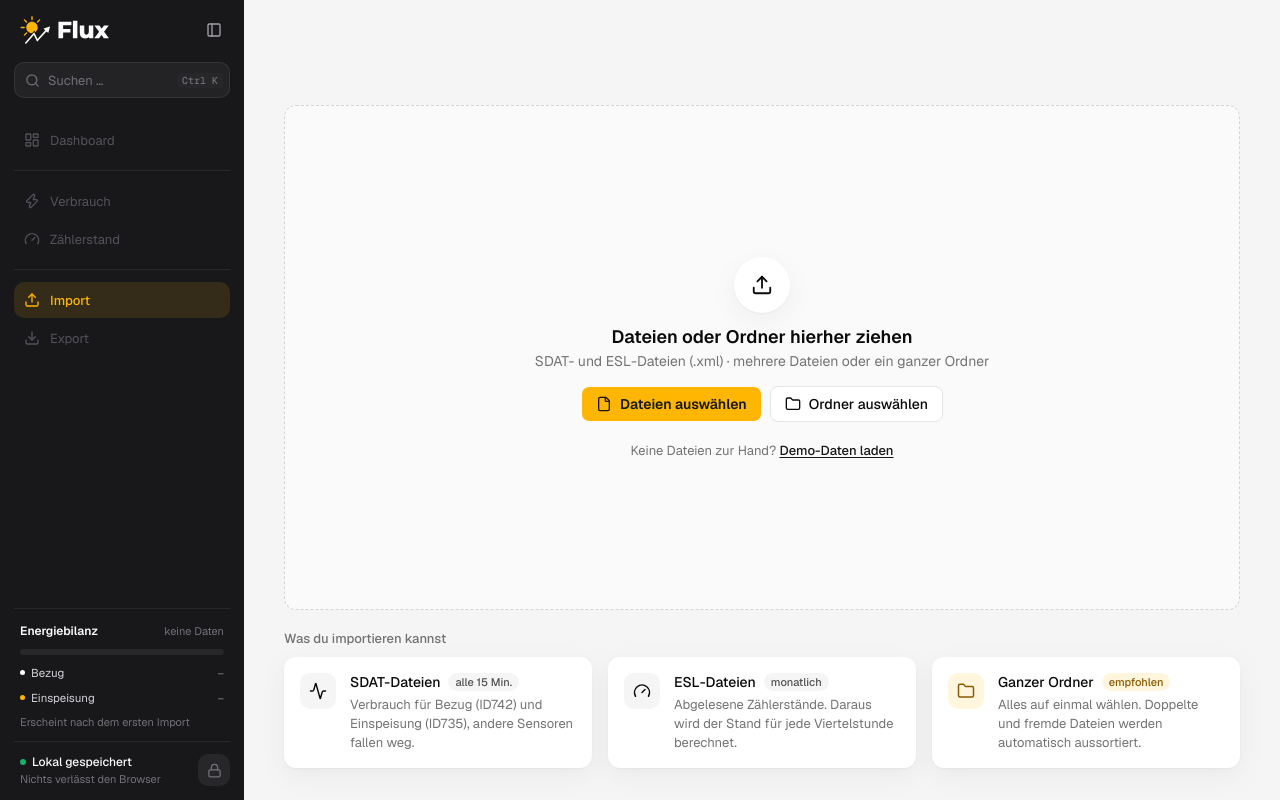
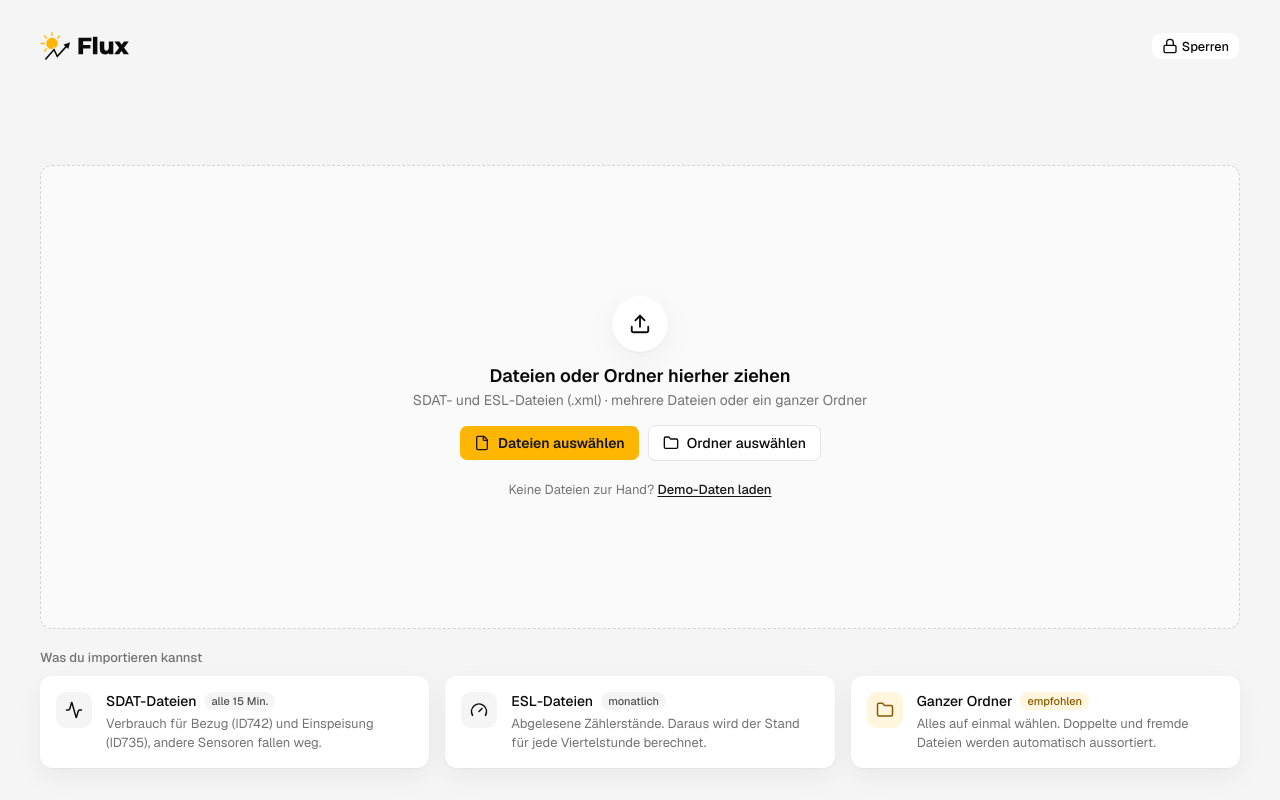
Before and after one commit to gd-pereira/M306-Gruppe-4, a Next.js app: page /import in a window 1280 px wide. Built offline with nearby package versions, Linux system fonts and the light colour scheme.

Commit message:
changed onboarding flow

```diff
--- /dev/null
+++ b/components/app-shell/app-frame.tsx
@@ -0,0 +1,75 @@
+"use client";
+
+import { Lock } from "lucide-react";
+import { AnimatePresence, motion, useReducedMotion } from "motion/react";
+import Link from "next/link";
+import { usePathname, useRouter } from "next/navigation";
+import { useEffect, type ReactNode } from "react";
+import { FluxLogo } from "@/components/brand/flux-logo";
+import { EASE_OUT } from "@/components/motion-provider";
+import { buttonVariants } from "@/components/ui/button";
+import { Sidebar } from "./sidebar";
+import { useDataSummary } from "./use-data-summary";
+
+// without data the import is the only useful page: it runs fullscreen and the sidebar
+// slides in once the first import is done
+export function AppFrame({ children }: { children: ReactNode }) {
+  const fullscreen = useDataSummary() === null;
+  const pathname = usePathname();
+  const router = useRouter();
+  const reduceMotion = useReducedMotion();
+  const redirecting = fullscreen && pathname !== "/import";
+
+  useEffect(() => {
+    if (redirecting) router.replace("/import");
+  }, [redirecting, router]);
+
+  return (
+    <div className="flex min-h-dvh max-lg:hidden">
+      <AnimatePresence initial={false}>
+        {!fullscreen && (
+          <motion.div
+            key="sidebar"
+            initial={{ width: 0 }}
+            animate={{ width: "auto" }}
+            exit={{ width: 0 }}
+            transition={
+              reduceMotion ? { duration: 0 } : { duration: 0.45, ease: EASE_OUT }
+            }
+            className="sticky top-0 h-dvh shrink-0 overflow-hidden"
+          >
+            <Sidebar />
+          </motion.div>
+        )}
+      </AnimatePresence>
+
+      <main className="relative flex min-w-0 flex-1 flex-col gap-5 px-10 py-8">
+        <AnimatePresence initial={false} mode="popLayout">
+          {fullscreen && <FullscreenBar key="bar" />}
+        </AnimatePresence>
+        {!redirecting && children}
+      </main>
+    </div>
+  );
+}
+
+function FullscreenBar() {
+  return (
+    <motion.header
+      initial={{ opacity: 0, y: -6 }}
+      animate={{ opacity: 1, y: 0 }}
+      exit={{ opacity: 0, transition: { duration: 0.15 } }}
+      transition={{ duration: 0.35, ease: EASE_OUT }}
+      className="flex items-center justify-between pb-3"
+    >
+      <FluxLogo className="h-7 w-auto text-foreground" />
+      <Link
+        href="/login"
+        className={buttonVariants({ variant: "outline", size: "sm" })}
+      >
+        <Lock />
+        Sperren
+      </Link>
+    </motion.header>
+  );
+}
--- a/components/app-shell/app-shell.tsx
+++ b/components/app-shell/app-shell.tsx
@@ -1,22 +1,17 @@
 import { Suspense, type ReactNode } from "react";
 import { MotionProvider } from "@/components/motion-provider";
 import { Toaster } from "@/components/ui/toaster";
+import { AppFrame } from "./app-frame";
 import { CommandPalette } from "./command-palette";
 import { KeyboardShortcuts } from "./keyboard-shortcuts";
 import { RecentTracker } from "./recent-tracker";
-import { Sidebar } from "./sidebar";
 import { SmallScreenNotice } from "./small-screen-notice";
 
 export function AppShell({ children }: { children: ReactNode }) {
   return (
     <MotionProvider>
       <SmallScreenNotice />
-      <div className="flex min-h-dvh max-lg:hidden">
-        <Sidebar />
-        <main className="flex min-w-0 flex-1 flex-col gap-5 px-10 py-8">
-          {children}
-        </main>
-      </div>
+      <AppFrame>{children}</AppFrame>
       <CommandPalette />
       <KeyboardShortcuts />
       <Suspense fallback={null}>
```
